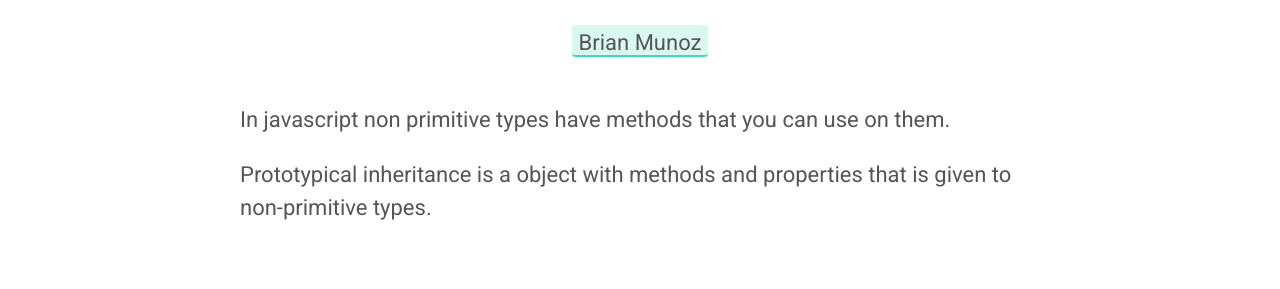
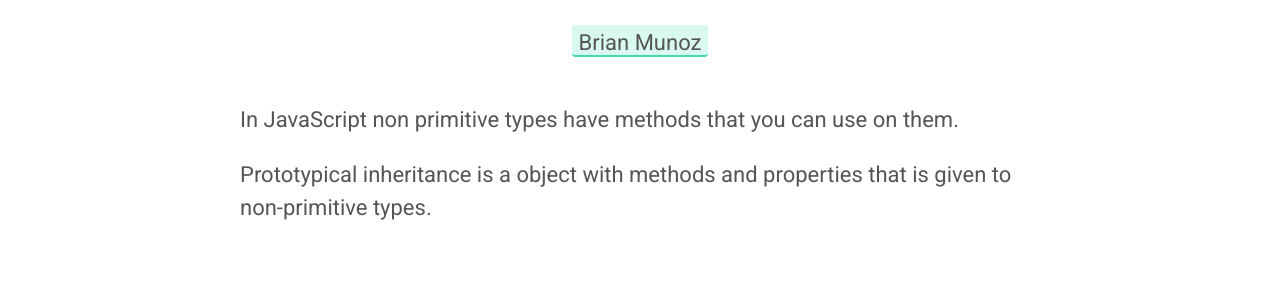
Before and after one commit to codinglead/codinglead.github.io, a Jekyll site: the page built from _posts/2019-11-19-prototypical-inheritance.md, in a window 1280 px wide and 900 px high. Shown: the part 226-515 px from the top of the window. Built offline with Jekyll 4.4.1, drawn with Linux system fonts in a browser that asks for light colours; comment, search, counter and statistics services are not loaded.

```diff
--- a/_posts/2019-11-16-the-good-parts-of-float-and-clear.md
+++ b/_posts/2019-11-19-prototypical-inheritance.md
@@ -9,7 +9,7 @@ tags: ["javascript"]
 author: ["Brian Munoz", "https://colorlessenergy.github.io/", "https://github.com/colorlessenergy"]
 ---
 
-In javascript non primitive types have methods that you can use on them.
+In JavaScript non primitive types have methods that you can use on them.
 
 Prototypical inheritance is a object with methods and properties that is given to non-primitive types.
 
```
